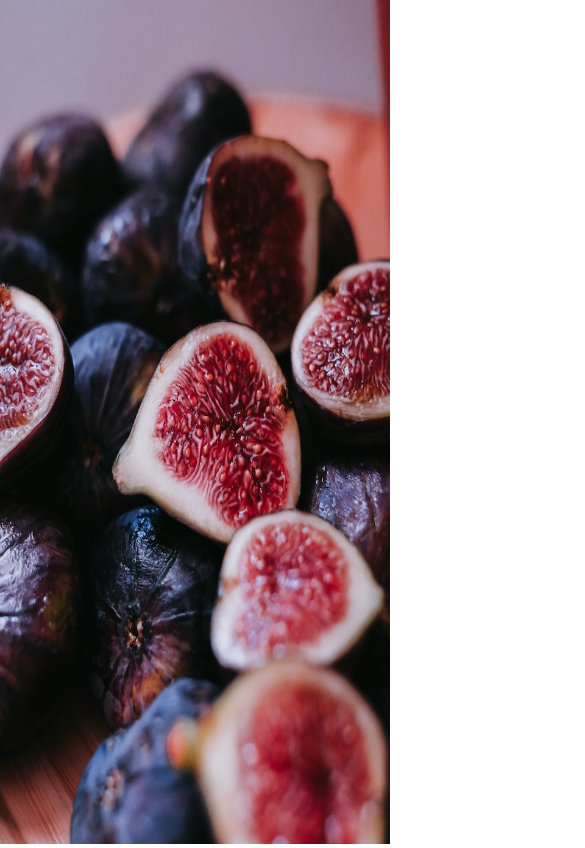
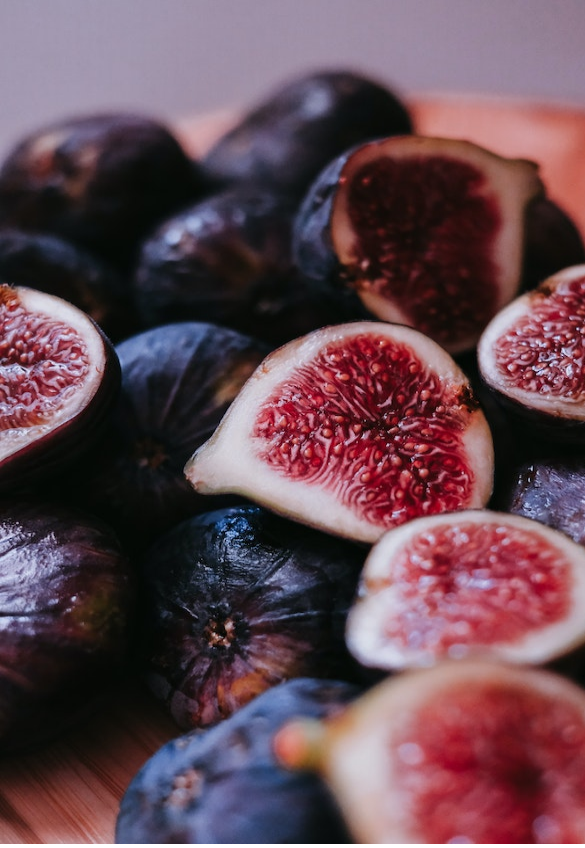
Before and after one commit to fariyinn/form, a plain HTML site: page index.html in a window 390 px wide. Shown: the top 848 px of the page, 585 px wide, since content can reach past the window. Drawn offline with Linux system fonts and the light colour scheme.

Commit message:
Set responsive dimensions for hero image

```diff
--- a/styles.css
+++ b/styles.css
@@ -8,3 +8,9 @@
 h1 {
     margin-top: 0;
 }
+
+.heroBackground img {
+    height: 100vh;
+    min-width: 640px;
+    width: 40vw;
+}
```
